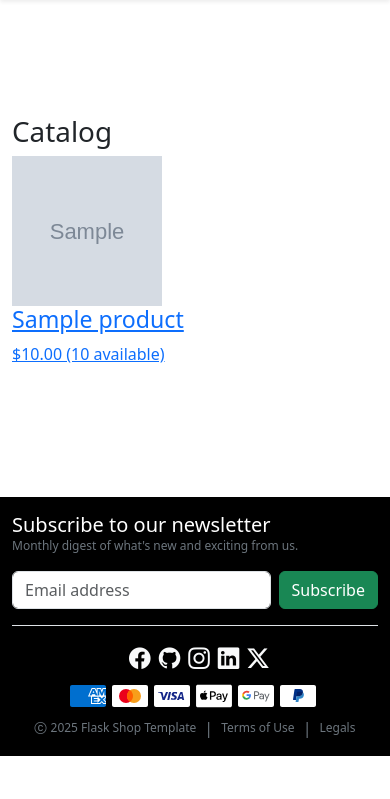
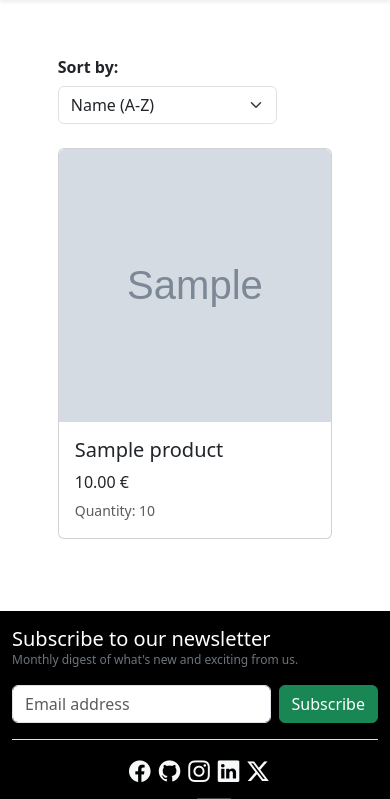
Before and after one commit to fchavonet/full_stack-flask_shop_template, a Flask app: page /catalog in a window 390 px wide. Shown: the part 88-887 px from the top of the page. Before the commit the page ends 844 px from the top, so only its background shows below. Run offline with Flask 3, Linux system fonts and the light colour scheme; tables that the repository leaves empty hold one stand-in row (values such as "Sample post"); grey boxes marked "Sample" are stand-in pictures.

Commit message:
feat: add responsive product card, sorting and pagination to catalog page.

```diff
--- a/app.py
+++ b/app.py
@@ -70,19 +70,19 @@ def create_app() -> Flask:
         Render home page with featured products.
         """
 
-        # Query latest 5 products in descending ID order.
-        latest_products = Product.query.order_by(Product.id.desc()).limit(5).all()
+        # Query latest 4 products in descending ID order.
+        latest_products = Product.query.order_by(Product.id.desc()).limit(4).all()
 
         # Import aggregation function.
         from sqlalchemy import func
 
-        # Query top 5 products by total ordered quantity.
+        # Query top 4 products by total ordered quantity.
         top_products = (
             db.session.query(Product, func.sum(OrderItem.quantity).label("total"))
             .join(OrderItem, Product.id == OrderItem.product_id)
             .group_by(Product.id)
             .order_by(func.sum(OrderItem.quantity).desc())
-            .limit(5)
+            .limit(4)
             .all()
         )
 
@@ -234,11 +234,24 @@ def create_app() -> Flask:
     @app.route("/catalog")
     def catalog():
         """
-        List all products.
+        List all products with optional sorting and pagination.
         """
 
-        products = Product.query.all()
-        return render_template("shop/catalog.html", title="Catalog", products=products)
+        sort_by = request.args.get("sort_by", "title")
+        page = request.args.get("page", 1, type=int)
+        per_page = 12
+
+        query = Product.query
+
+        if sort_by == "price_asc": query = query.order_by(Product.price.asc())
+        elif sort_by == "price_desc": query = query.order_by(Product.price.desc())
+        elif sort_by == "quantity_asc": query = query.order_by(Product.quantity.asc())
+        elif sort_by == "quantity_desc": query = query.order_by(Product.quantity.desc())
+        else: query = query.order_by(Product.title.asc())
+
+        products = query.paginate(page=page, per_page=per_page)
+
+        return render_template("shop/catalog.html", title="Catalog", products=products, sort_by=sort_by)
 
     @app.route("/product/<int:product_id>")
     def product_detail(product_id):
--- a/templates/base.html
+++ b/templates/base.html
@@ -99,7 +99,7 @@
 						<!-- Cart button (desktop only) -->
 						<li class="nav-item me-3">
 							<a class="d-none d-lg-flex btn btn-sm btn-success position-relative" href="{{ url_for('cart') }}">
-								<i class="bi bi-basket-fill"></i>
+								<i class="bi bi-bag-fill"></i>
 
 								<span id="cart-quantity" class="badge position-absolute top-0 start-100 translate-middle rounded-circle bg-danger d-flex justify-content-center align-items-center">
 									{{ cart_quantity }}
@@ -161,9 +161,11 @@
 
 	<!-- MAIN -->
 	<main class="py-5 d-flex flex-grow-1 flex-shrink-0 justify-content-center align-items-center bg-white">
-		<div class="container">
+		<div class="container d-flex justify-content-center align-items-center">
+			<div style="width: 75%;">
 			{% block content %}
 			{% endblock %}
+			</div>
 		</div>
 	</main>
 
--- /dev/null
+++ b/templates/components/product_card.html
@@ -0,0 +1,31 @@
+<div class="card">
+    <!-- Card main -->
+    <a class="text-decoration-none text-dark" href="{{ url_for('product_detail', product_id=product.id) }}">
+        <div class="ratio ratio-1x1">
+            <img class="card-img-top img-fluid rounded-top" src="{{ url_for('static', filename='images/product_pictures/' + product.image) }}" style="object-fit: cover;" alt="{{ product.title }}">
+        </div>
+
+        <div class="card-body">
+            <h5 class="card-title">{{ product.title }}</h5>
+            <p class="card-text mb-1">{{ "%.2f"|format(product.price) }} €</p>
+            <small class="text-muted">Quantity: {{ product.quantity }}</small>
+        </div>
+    </a>
+
+    <!-- Card footer -->
+    {% if current_user.is_authenticated and not current_user.is_admin %}
+    <div class="card-footer border-top bg-white d-flex align-items-center justify-content-center" style="height: 70px;">
+        {% if product.quantity > 0 %}
+        <form class="w-100 d-flex justify-content-between align-items-center" method="POST" action="{{ url_for('add_to_cart', product_id=product.id) }}">
+            <input class="w-100 me-2 form-control" style="width: 80px;" type="number" name="quantity" value="1" min="1" max="{{ product.quantity }}">
+
+            <button class="btn btn-primary" type="submit" >
+                <i class="bi bi-bag-plus-fill"></i>
+            </button>
+        </form>
+        {% else %}
+        <span class="px-5 py-2 badge bg-danger">SOLD OUT</span>
+        {% endif %}
+    </div>
+    {% endif %}
+</div>
--- a/templates/shop/catalog.html
+++ b/templates/shop/catalog.html
@@ -1,26 +1,59 @@
 {% extends "base.html" %}
 {% block content %}
-<h1>Catalog</h1>
-<div>
-    {% for product in products %}
-    <div>
-        <a href="{{ url_for('product_detail', product_id=product.id) }}">
-            <img width="150" height="150"  src="{{ url_for('static', filename='images/product_pictures/' + product.image) }}">
-            <h3>{{ product.title }}</h3>
-            {% if product.quantity == 0 %}
-            <p>SOLD OUT</p>
-            {% else %}
-            <p>${{ "%.2f"|format(product.price) }} ({{ product.quantity }} available)</p>
-            {% endif %}
-        </a>
+<!-- Sorting bar -->
+<form class="mb-4" method="get">
+    <div class="row align-items-center">
+        <div class="col-auto">
+            <label for="sort_by" class="col-form-label fw-bold">Sort by:</label>
+        </div>
 
-        {% if current_user.is_authenticated and not current_user.is_admin and product.quantity > 0 %}
-        <form method="POST" action="{{ url_for('add_to_cart', product_id=product.id) }}">
-            <input type="number" name="quantity" value="1" min="1" max="{{ product.quantity }}">
-            <button type="submit">Add to cart</button>
-        </form>
-        {% endif %}
+        <div class="col-auto">
+            <select class="form-select" name="sort_by" id="sort_by" onchange="this.form.submit()">
+                <option value="title" {% if sort_by=='title' %}selected{% endif %}>Name (A-Z)</option>
+                <option value="price_asc" {% if sort_by=='price_asc' %}selected{% endif %}>Price (Low to High)</option>
+                <option value="price_desc" {% if sort_by=='price_desc' %}selected{% endif %}>Price (High to Low)</option>
+                <option value="quantity_asc" {% if sort_by=='quantity_asc' %}selected{% endif %}>Quantity (Low to High)</option>
+                <option value="quantity_desc" {% if sort_by=='quantity_desc' %}selected{% endif %}>Quantity (High to Low)</option>
+            </select>
+        </div>
+    </div>
+</form>
+
+<!-- Product grid -->
+<div class="row">
+    {% for product in products.items %}
+    <div class="col-12 col-md-6 col-lg-3 mb-4">
+        {% include "components/product_card.html" %}
     </div>
     {% endfor %}
 </div>
+
+<!-- Pagination -->
+{% if products.pages > 1 %}
+<nav>
+    <ul class="p-0 m-0 pagination justify-content-center">
+        {% if products.has_prev %}
+        <li class="page-item">
+            <a class="page-link" href="{{ url_for('catalog', page=products.prev_num, sort_by=sort_by) }}">&laquo;</a>
+        </li>
+        {% else %}
+        <li class="page-item disabled"><span class="page-link">&laquo;</span></li>
+        {% endif %}
+
+        {% for p in range(1, products.pages + 1) %}
+        <li class="page-item {% if p == products.page %}active{% endif %}">
+            <a class="page-link" href="{{ url_for('catalog', page=p, sort_by=sort_by) }}">{{ p }}</a>
+        </li>
+        {% endfor %}
+
+        {% if products.has_next %}
+        <li class="page-item">
+            <a class="page-link" href="{{ url_for('catalog', page=products.next_num, sort_by=sort_by) }}">&raquo;</a>
+        </li>
+        {% else %}
+        <li class="page-item disabled"><span class="page-link">&raquo;</span></li>
+        {% endif %}
+    </ul>
+</nav>
+{% endif %}
 {% endblock %}
```
Also changed, not shown: templates/index.html (+6 -36 lines).
